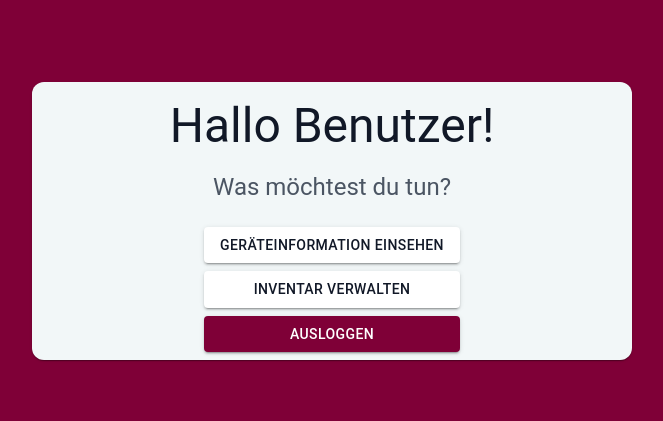
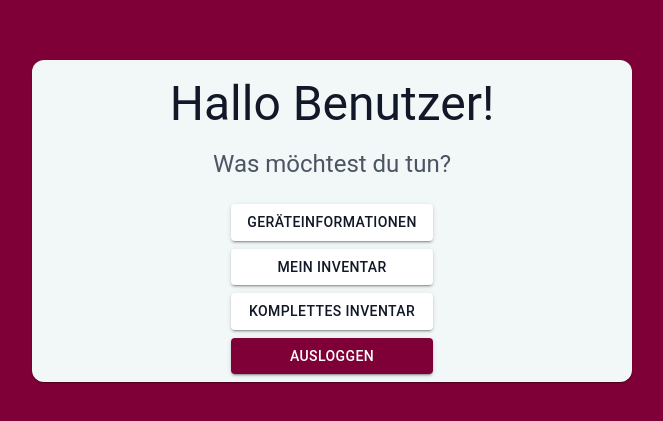
Before and after one commit to DerNikJakom/nextjs-inventory, a Next.js app: page / in a window 1280 px wide. Shown: the part 195-616 px from the top of the page, without its empty margins (308-971 px from the left). Built offline with nearby package versions, Linux system fonts and the light colour scheme.

Commit message:
Update MenuButtons component with improved button labels and add a new button for full inventory access

```diff
--- a/src/components/MenuButtons.tsx
+++ b/src/components/MenuButtons.tsx
@@ -18,7 +18,7 @@ export default function MenuButtons() {
         }}
         onClick={() => router.push("/device")}
       >
-        Geräteinformation einsehen
+        Geräteinformationen
       </Button>
       <Button
         id="inventoryBtn"
@@ -29,7 +29,18 @@ export default function MenuButtons() {
         }}
         onClick={() => router.push("/inventory")}
       >
-        Inventar verwalten
+        Mein Inventar
+      </Button>
+      <Button
+        id="fullInventoryBtn"
+        variant="contained"
+        sx={{
+          backgroundColor: "background.paper",
+          color: "text.primary",
+        }}
+        onClick={() => router.push("/inventory/full")}
+      >
+        Komplettes Inventar
       </Button>
       <Button
         id="logOutBtn"
```
